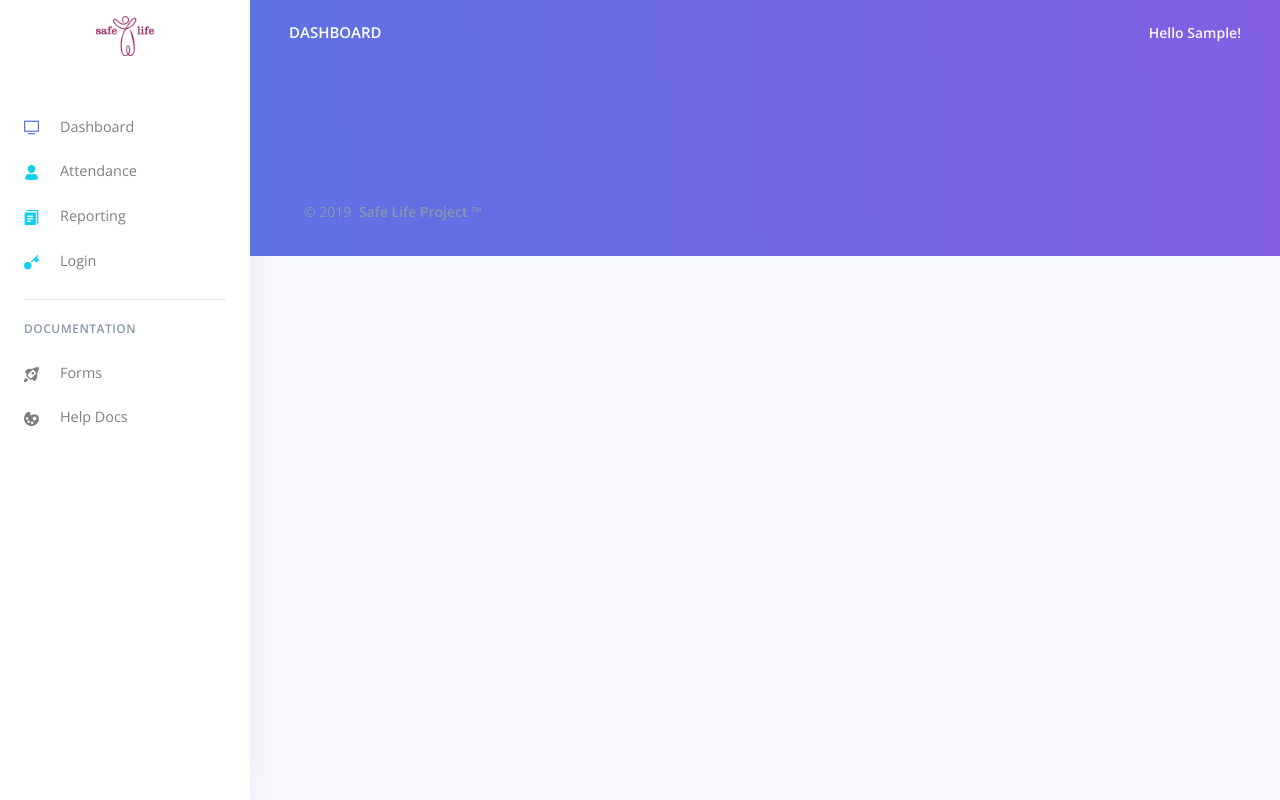
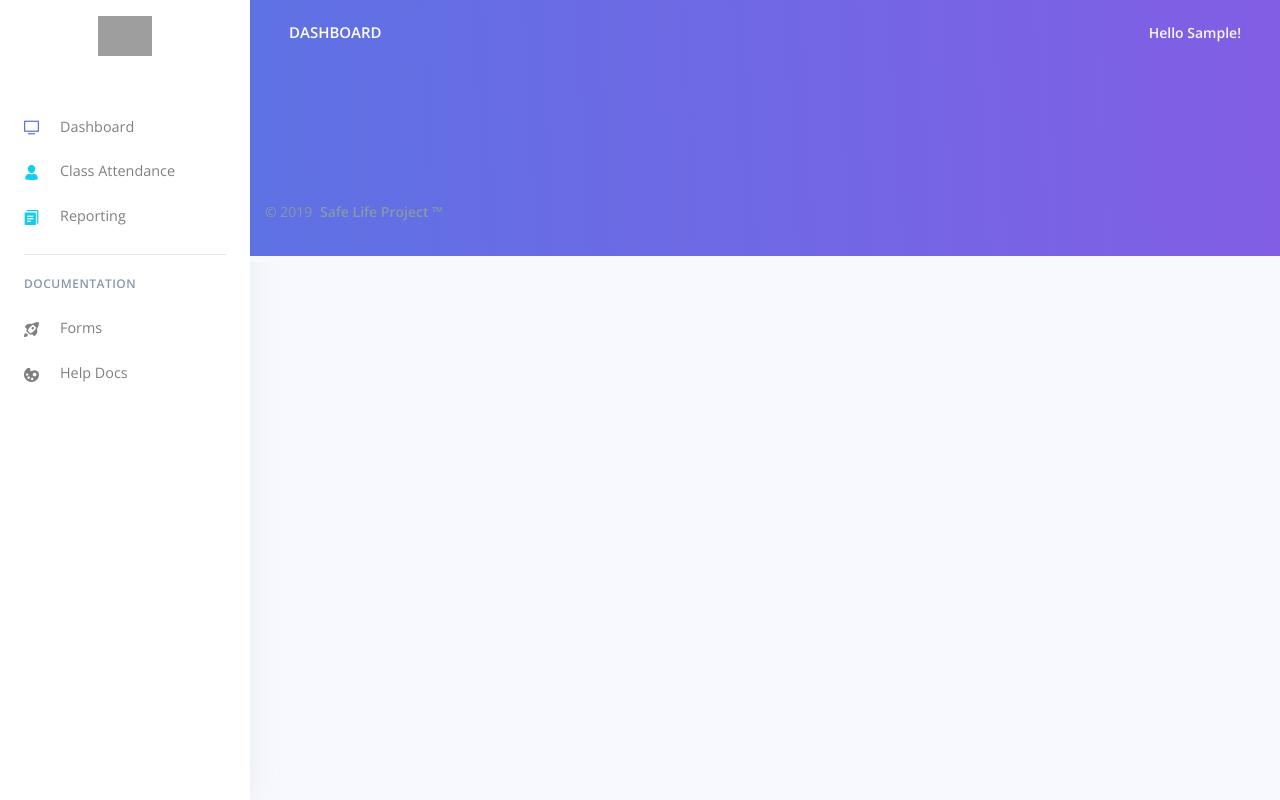
Before and after one commit to CSUS-Scrumbags/safelife, a Django app: page /teacher/ in a window 1280 px wide. Run offline with Django 3.2, Linux system fonts and the light colour scheme; the visitor is signed in with stand-in values (Sample User, id 1); some libraries are stand-ins or nearby versions; grey boxes are pictures that could not be loaded.

Commit message:
updated images

```diff
--- a/safelife/safelife_project/teacher/templates/teacher/base.html
+++ b/safelife/safelife_project/teacher/templates/teacher/base.html
@@ -8,7 +8,7 @@
   <meta name="description" content="Instructor functionality">
   <title>Safe Life Project</title>
   <!-- Favicon -->
-  <link href="{% static 'assets/img/brand/safelife.jpg' %}" rel="icon" type="image/png">
+  <link href="{% static 'assets/img/brand/safelife.png' %}" rel="icon" type="image/png">
   <!-- Fonts -->
   <link href="https://fonts.googleapis.com/css?family=Open+Sans:300,400,600,700" rel="stylesheet">
   <!-- Icons -->
@@ -29,7 +29,7 @@
       </button>
       <!-- Brand -->
       <a class="navbar-brand pt-0" href="./">
-        <img src="{% static 'assets/img/brand/safelife.jpg' %}" class="navbar-brand-img" alt="..." >
+        <img src="{% static 'assets/img/brand/safelife.png' %}" class="navbar-brand-img" alt="..." >
       </a>
       <!-- User -->
       <ul class="nav align-items-center d-md-none">
@@ -53,7 +53,7 @@
           <div class="row">
             <div class="col-6 collapse-brand">
               <a href="./">
-                <img src="{% static 'assets/img/brand/safelife.jpg' %}">
+                <img src="{% static 'assets/img/brand/safelife.png' %}">
               </a>
             </div>
             <div class="col-6 collapse-close">
@@ -73,7 +73,7 @@
           </li>
           <li class="nav-item">
             <a class="nav-link" href="/attendance/">
-              <i class="ni ni-single-02 text-info"></i> Attendance
+              <i class="ni ni-single-02 text-info"></i> Class Attendance
             </a>
           </li>
       <li class="nav-item">
@@ -81,11 +81,7 @@
               <i class="ni ni-single-copy-04 text-info"></i> Reporting
             </a>
           </li>
-          <li class="nav-item">
-            <a class="nav-link" href="">
-              <i class="ni ni-key-25 text-info"></i> Login
-            </a>
-          </li>
+
         </ul>
         <!-- Divider -->
         <hr class="my-3">
@@ -141,11 +137,12 @@
     <!-- Header -->
     <div class="header bg-gradient-primary pb-8 pt-5 pt-md-8">
       <div class="container-fluid">
+        <div class="header-body">
+          </div>
       </div>
     </div>
     <!-- Page content -->
     <div class="container-fluid mt--7">
-        <div class="row">
           <div class="col">
             <div class="card shadow border-0">
              {% block content %}{% endblock content %}
```
